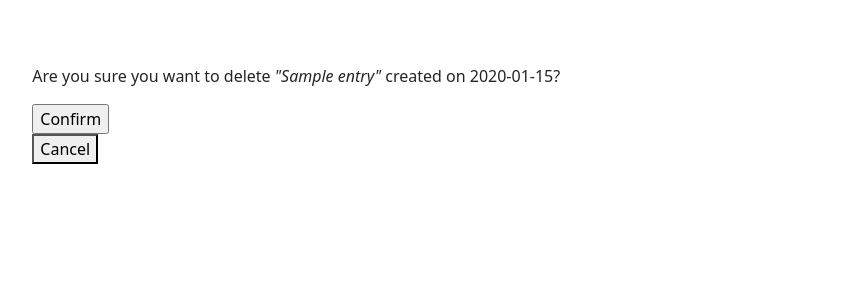
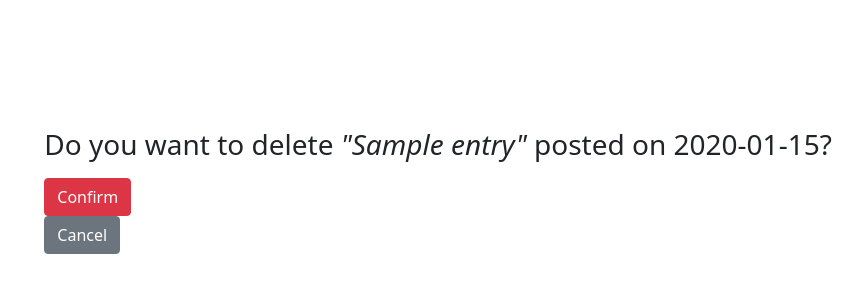
Before and after one commit to alexander-eriksson-dev/diary, a Django app: page /entry/1/delete in a window 1280 px wide. Shown: the part 81-382 px from the top of the page, without its empty margins (72-934 px from the left). Run offline with Django 3.2, Linux system fonts and the light colour scheme; a user stored in the database is signed in; tables that the repository leaves empty hold one stand-in row (values such as "Sample post").

Commit message:
Added bootstrap styling

```diff
--- a/entries/templates/entries/entry_confirm_delete.html
+++ b/entries/templates/entries/entry_confirm_delete.html
@@ -1,16 +1,18 @@
 <!-- entries/templates/entries/entry_confirm_delete.html -->
-
 {% extends "entries/base.html" %}
 {% block content %}
-    <form method="post">{% csrf_token %}
-        <p>
-            Are you sure you want to delete
-            <em>"{{ entry.title }}"</em>
-            created on {{ entry.date_created|date:'Y-m-d' }}?
-        </p>
-        <input type="submit" value="Confirm">
-    </form>
-    <a href="{% url 'entry-detail' entry.id %}">
-        <button>Cancel</button>
-    </a>
+<div class="container py-5">
+      <form method="post">
+         {% csrf_token %}
+         <p>
+         <h3>
+            Do you want to delete <em>"{{ entry.title }}"</em> posted on {{ entry.date_created|date:'Y-m-d' }}?
+         </h3>
+         </p>
+         <button class="btn btn-danger" type="submit" value="Confirm">Confirm</button>
+      </form>
+   <a href="{% url 'entry-detail' entry.id %}">
+   <button class="btn btn-secondary">Cancel</button>
+   </a>
+</div>
 {% endblock %}
```
